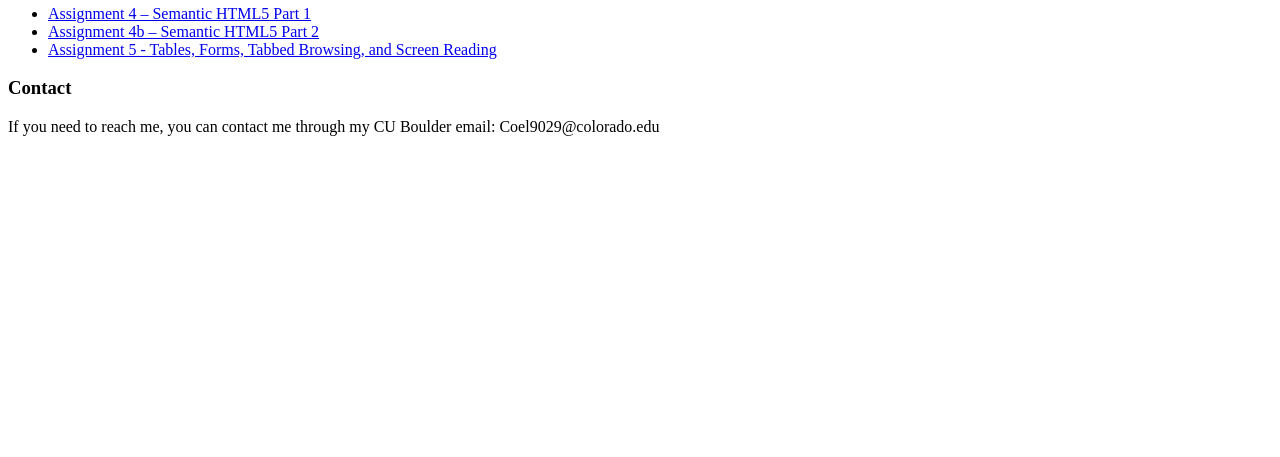
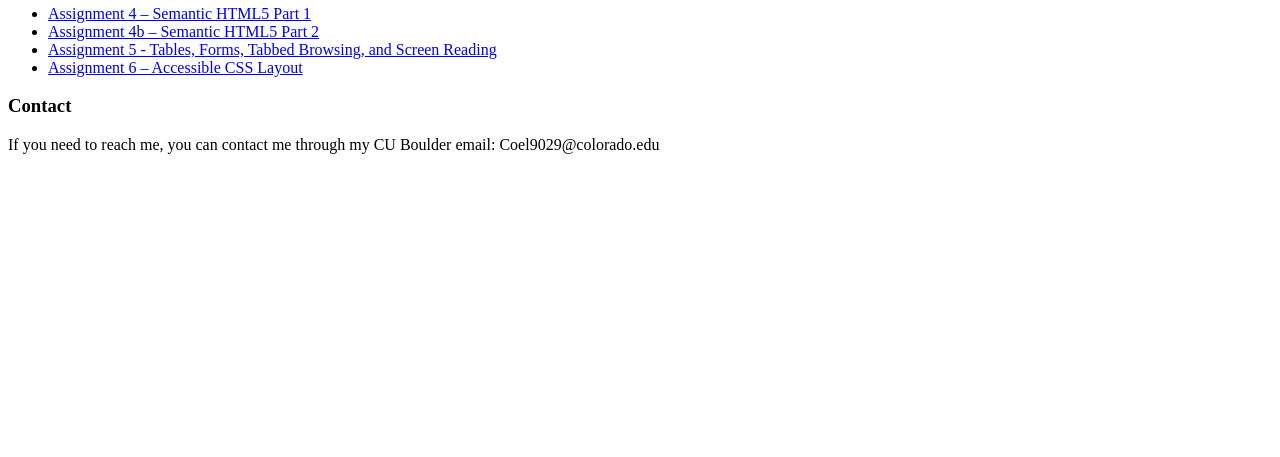
Before and after one commit to ellicol247/universal-design, a plain HTML site: page index.html in a window 1280 px wide. Shown: the part 343-800 px from the top of the page. Drawn offline with Linux system fonts and the light colour scheme.

Commit message:
Update index.html

```diff
--- a/index.html
+++ b/index.html
@@ -26,6 +26,7 @@
         <li><a href="assignment4.html">Assignment 4 – Semantic HTML5 Part 1</a></li>
         <li><a href="assignment4b.html">Assignment 4b – Semantic HTML5 Part 2</a></li>
         <li><a href="Assignment5.html">Assignment 5 - Tables, Forms, Tabbed Browsing, and Screen Reading</a></li>
+        <li><a href="assignment6.html">Assignment 6 – Accessible CSS Layout</a></li>
 
     </ul>
 </nav>
```
